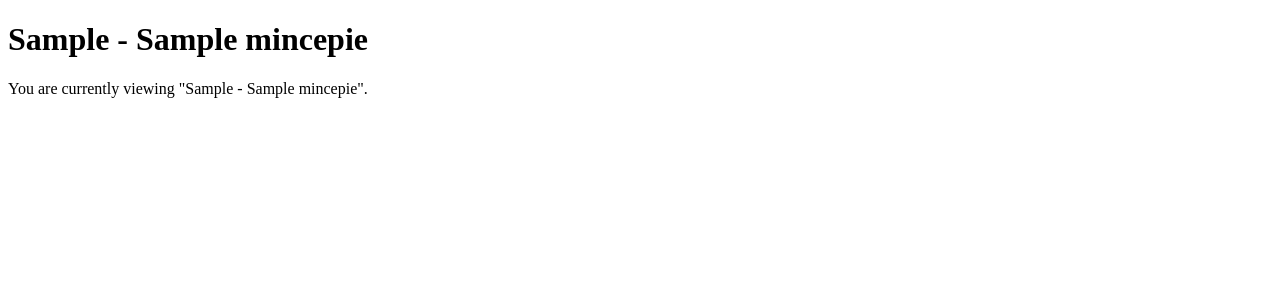
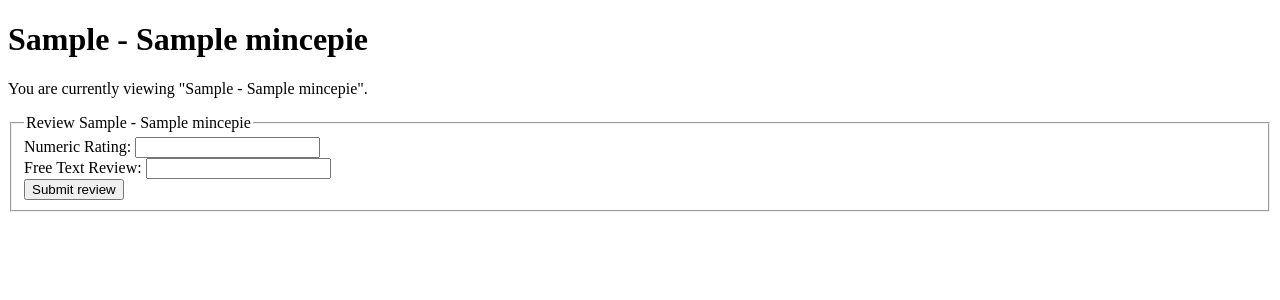
Before and after one commit to MattJamesChampion/mince-pie-rate, a Django app: page /1 in a window 1280 px wide. Shown: the part 34-334 px from the top of the page. Run offline with Django 3.2, Linux system fonts and the light colour scheme; tables that the repository leaves empty hold one stand-in row (values such as "Sample post").

Commit message:
Add basic implementation of review functionality for the detail view

```diff
--- a/website/rate/templates/rate/detail.html
+++ b/website/rate/templates/rate/detail.html
@@ -7,4 +7,22 @@
 {% block content %}
     <h1>{{mince_pie}}</h1>
     <p>You are currently viewing "{{mince_pie}}".</p>
+
+    <section>
+        <form action="{% url 'rate:review' mince_pie.pk %}" method="post">
+            <fieldset>
+                <legend>Review {{mince_pie}}</legend>
+                {% csrf_token %}
+                <label for="numeric_rating">Numeric Rating:</label>
+                <input type="number" name="numeric_rating" />
+                <br/>
+                <label for="free_text_review">Free Text Review:</label>
+                <input type="text" name="free_text_review" />
+                <br/>
+                {% if notification_message %}<p><strong>{{ notification_message }}</strong></p>{% endif %}
+                {% if error_message %}<p><strong>{{ error_message }}</strong></p>{% endif %}
+                <input type="submit" value="Submit review" />
+            </fieldset>
+        </form>
+    </section>
 {% endblock content %}
--- a/website/rate/urls.py
+++ b/website/rate/urls.py
@@ -6,4 +6,5 @@ app_name = 'rate'
 urlpatterns = [
     path('', views.index, name='index'),
     path('<int:mince_pie_id>', views.detail, name='detail'),
+    path('<int:mince_pie_id>/review/', views.review, name='review'),
 ]
--- a/website/rate/views.py
+++ b/website/rate/views.py
@@ -1,7 +1,8 @@
-from django.http import HttpResponse
+from django.http import HttpResponseRedirect
 from django.shortcuts import render, get_object_or_404
+from django.urls import reverse
 
-from .models import MincePie
+from .models import MincePie, Review
 
 
 def index(request):
@@ -11,6 +12,17 @@ def index(request):
     }
     return render(request, 'rate/index.html', context)
 
+def review(request, mince_pie_id):
+    mince_pie_instance = get_object_or_404(MincePie, pk=mince_pie_id)
+    try:
+        numeric_rating = int(request.POST['numeric_rating'])
+        review_instance = Review(mince_pie=mince_pie_instance, rating=numeric_rating)
+        review_instance.save()
+    except Exception:
+        error_message = 'Error - Could not create the review'
+        return render(request, 'rate/detail.html', {'mince_pie' : mince_pie_instance, 'error_message' : error_message})
+    else:
+        return HttpResponseRedirect(reverse('rate:detail', args=(mince_pie_instance.pk,)))
 
 def detail(request, mince_pie_id):
     mince_pie = get_object_or_404(MincePie, pk=mince_pie_id)
```
